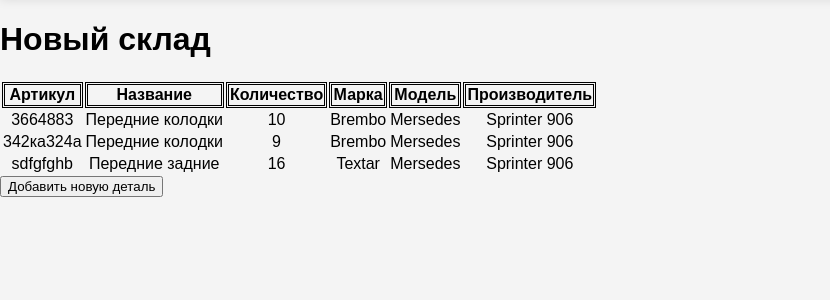
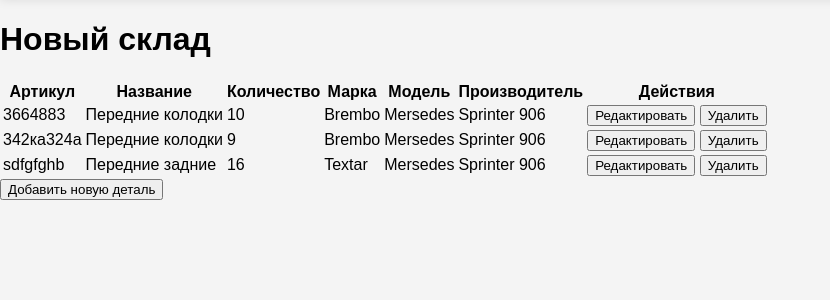
Before and after one commit to kollisey1418/MediteranExpress_First_BD, a Django app: page /warehouse-new/ in a window 1280 px wide. Shown: the part 48-348 px from the top of the page, without its empty margins (0-830 px from the left). Run offline with Django 5.2, Linux system fonts and the light colour scheme; data comes from the database, SQL or seed files in the repository; both versions use the stored data as it was after the commit.

Commit message:
Добавим кнопки для редактирования и удаления рядом с каждой записью в таблице.

```diff
--- a/main/templates/main/warehouse_new.html
+++ b/main/templates/main/warehouse_new.html
@@ -9,28 +9,29 @@
 <table>
     <thead>
         <tr>
-            <th style="border: 3px double rgb(0, 0, 0);">Артикул</th>
-            <th style="border: 3px double rgb(0, 0, 0);">Название</th>
-            <th style="border: 3px double rgb(0, 0, 0);">Количество</th>
-            <th style="border: 3px double rgb(0, 0, 0);">Марка</th>
-            <th style="border: 3px double rgb(0, 0, 0);">Модель</th>
-            <th style="border: 3px double rgb(0, 0, 0);">Производитель</th>
+            <th>Артикул</th>
+            <th>Название</th>
+            <th>Количество</th>
+            <th>Марка</th>
+            <th>Модель</th>
+            <th>Производитель</th>
+            <th>Действия</th>
         </tr>
     </thead>
-<!--th style="border: 3px double rgb(0, 0, 0);">Header 1</th>
-      <th style="border: 3px double rgb(0, 0, 0);">Header 2</th>-->
     <tbody>
         {% for item in items %}
-            <tr>
-
-            <td align="center">{{ item.part_number }}</td>
-            <td align="center">{{ item.name }}</td>
-            <td align="center">{{ item.quantity }}</td>
-            <td align="center">{{ item.brand }}</td>
-            <td align="center">{{ item.model }}</td>
-            <td align="center" >{{ item.manufacturer }}</td>
-
-            </tr>
+        <tr>
+            <td>{{ item.part_number }}</td>
+            <td>{{ item.name }}</td>
+            <td>{{ item.quantity }}</td>
+            <td>{{ item.brand }}</td>
+            <td>{{ item.model }}</td>
+            <td>{{ item.manufacturer }}</td>
+            <td>
+                <button class="editItemBtn" data-id="{{ item.id }}">Редактировать</button>
+                <button class="deleteItemBtn" data-id="{{ item.id }}">Удалить</button>
+            </td>
+        </tr>
         {% endfor %}
     </tbody>
 </table>
@@ -41,6 +42,15 @@
         {% csrf_token %}
         {{ form.as_p }}
         <button type="submit">Добавить</button>
+    </form>
+</div>
+
+<div id="editItemModal" style="display: none;">
+    <form id="editItemForm">
+        {% csrf_token %}
+        <input type="hidden" name="id" id="editItemId">
+        {{ form.as_p }}
+        <button type="submit">Сохранить</button>
     </form>
 </div>
 
@@ -75,5 +85,70 @@ document.getElementById('addItemForm').addEventListener('submit', function(event
         alert('Ошибка при добавлении детали: ' + error.message);
     });
 });
+
+document.querySelectorAll('.deleteItemBtn').forEach(button => {
+    button.addEventListener('click', function() {
+        if (confirm('Вы уверены, что хотите удалить эту деталь?')) {
+            fetch("{% url 'delete_item' %}", {
+                method: 'POST',
+                body: JSON.stringify({ id: this.dataset.id }),
+                headers: {
+                    'Content-Type': 'application/json',
+                    'X-CSRFToken': '{{ csrf_token }}',
+                    'X-Requested-With': 'XMLHttpRequest'
+                }
+            }).then(response => {
+                if (!response.ok) {
+                    throw new Error("Network response was not ok");
+                }
+                return response.json();
+            }).then(data => {
+                if (data.success) {
+                    location.reload();
+                } else {
+                    alert('Ошибка при удалении детали: ' + JSON.stringify(data.errors));
+                }
+            }).catch(error => {
+                console.error("Error during fetch: ", error);
+                alert('Ошибка при удалении детали: ' + error.message);
+            });
+        }
+    });
+});
+
+document.querySelectorAll('.editItemBtn').forEach(button => {
+    button.addEventListener('click', function() {
+        document.getElementById('editItemId').value = this.dataset.id;
+        // Fetch existing data and fill the form here (left for simplicity)
+        document.getElementById('editItemModal').style.display = 'block';
+    });
+});
+
+document.getElementById('editItemForm').addEventListener('submit', function(event) {
+    event.preventDefault();
+    var formData = new FormData(this);
+
+    fetch("{% url 'edit_item' %}", {
+        method: 'POST',
+        body: formData,
+        headers: {
+            'X-Requested-With': 'XMLHttpRequest'
+        }
+    }).then(response => {
+        if (!response.ok) {
+            throw new Error("Network response was not ok");
+        }
+        return response.json();
+    }).then(data => {
+        if (data.success) {
+            location.reload();
+        } else {
+            alert('Ошибка при изменении детали: ' + JSON.stringify(data.errors));
+        }
+    }).catch(error => {
+        console.error("Error during fetch: ", error);
+        alert('Ошибка при изменении детали: ' + error.message);
+    });
+});
 </script>
 {% endblock %}
```
Also changed, not shown: db.sqlite3.
